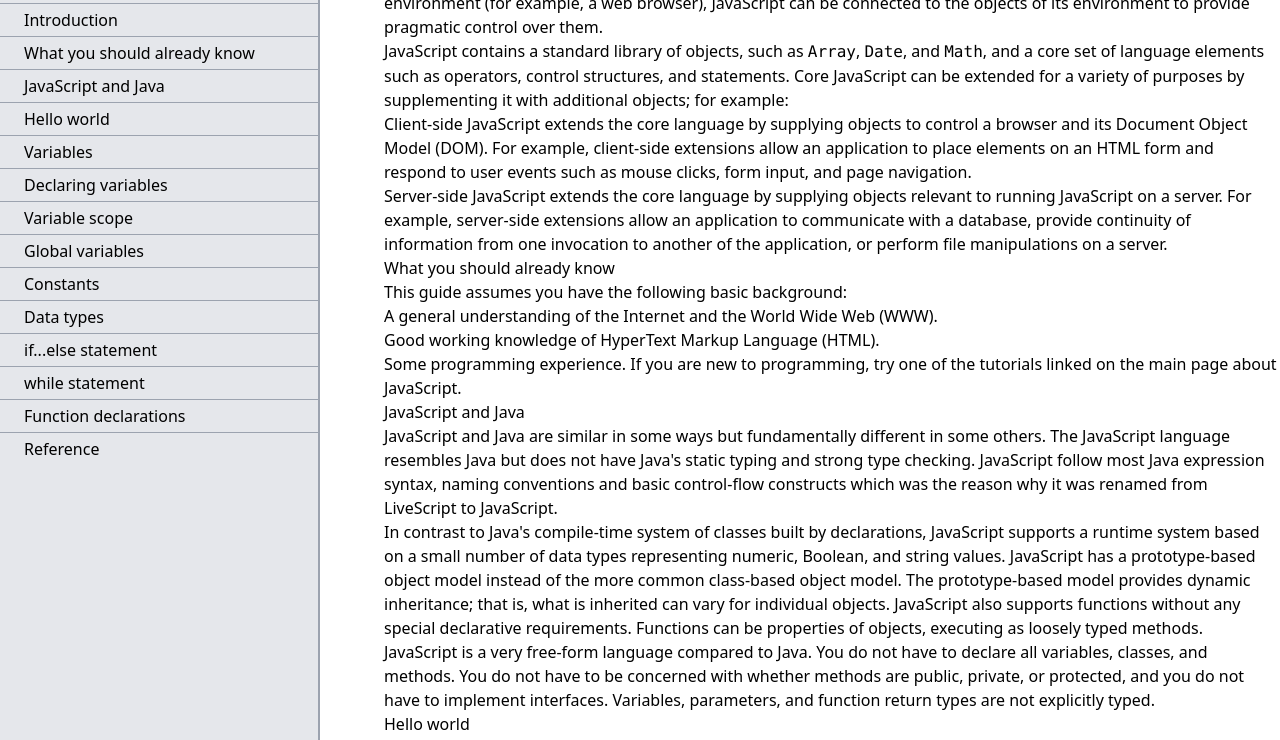
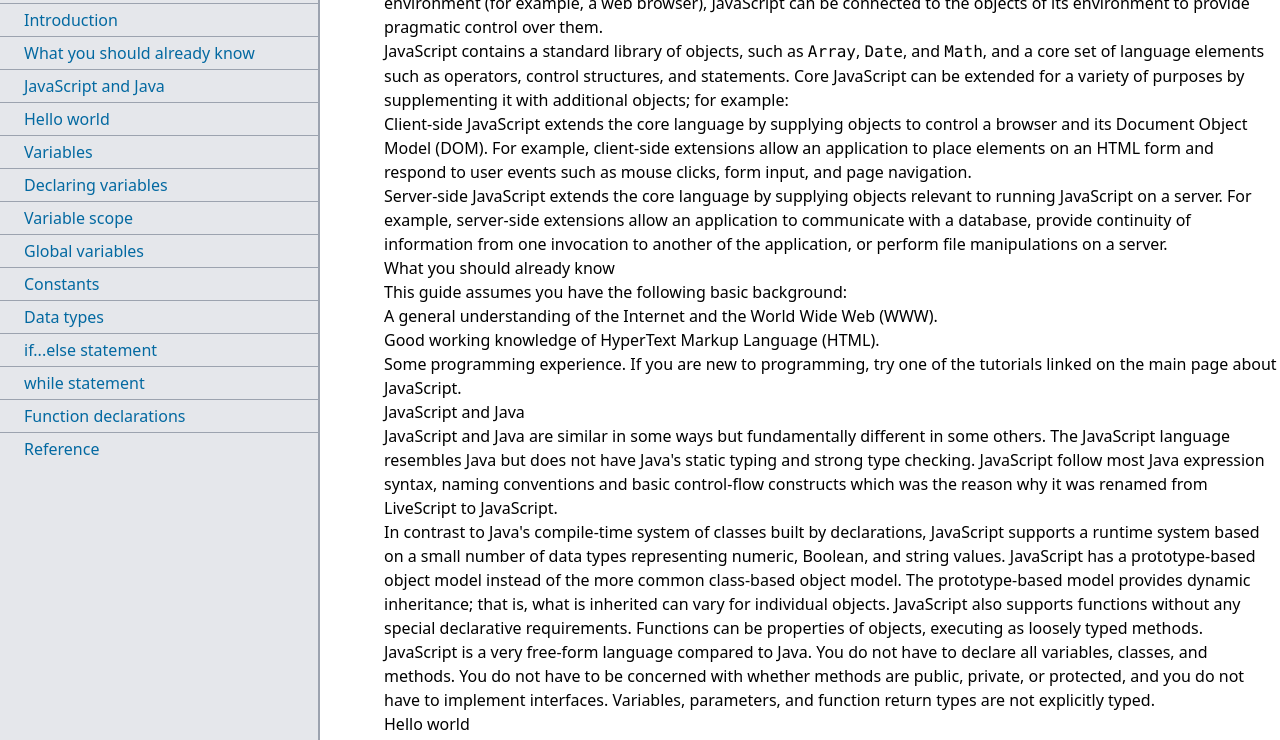
Before and after one commit to kevcomedia/fcc-technical-documentation, a website built with Parcel: page src/index.html in a window 1280 px wide. Shown: the part 57-797 px from the top of the page. Built offline with nearby package versions, Linux system fonts and the light colour scheme.

Commit message:
Add nav link styles

```diff
--- a/src/index.html
+++ b/src/index.html
@@ -12,42 +12,42 @@
         <h1 class="text-3xl font-semibold my-2"><abbr>JS</abbr> Documentation</h1>
       </header>
       <ul class="divide-y divide-solid divide-gray-400 border-y border-gray-400 leading-tight grow md:overflow-y-auto">
-        <li class="px-6 py-1.5"><a class="nav-link" href="#introduction">Introduction</a></li>
+        <li class="px-6 py-1.5"><a class="nav-link text-sky-700 hover:underline focus:underline focus:outline-none focus:ring-2 focus:ring-sky-500 active:text-red-500 active:ring-red-300 visited:text-violet-800" href="#introduction">Introduction</a></li>
         <li class="px-6 py-1.5">
-          <a class="nav-link" href="#what_you_should_already_know"
+          <a class="nav-link text-sky-700 hover:underline focus:underline focus:outline-none focus:ring-2 focus:ring-sky-500 active:text-red-500 active:ring-red-300 visited:text-violet-800" href="#what_you_should_already_know"
             >What you should already know</a
           >
         </li>
         <li class="px-6 py-1.5">
-          <a class="nav-link" href="#javascript_and_java"
+          <a class="nav-link text-sky-700 hover:underline focus:underline focus:outline-none focus:ring-2 focus:ring-sky-500 active:text-red-500 active:ring-red-300 visited:text-violet-800" href="#javascript_and_java"
             >JavaScript and Java</a
           >
         </li>
-        <li class="px-6 py-1.5"><a class="nav-link" href="#hello_world">Hello world</a></li>
-        <li class="px-6 py-1.5"><a class="nav-link" href="#variables">Variables</a></li>
+        <li class="px-6 py-1.5"><a class="nav-link text-sky-700 hover:underline focus:underline focus:outline-none focus:ring-2 focus:ring-sky-500 active:text-red-500 active:ring-red-300 visited:text-violet-800" href="#hello_world">Hello world</a></li>
+        <li class="px-6 py-1.5"><a class="nav-link text-sky-700 hover:underline focus:underline focus:outline-none focus:ring-2 focus:ring-sky-500 active:text-red-500 active:ring-red-300 visited:text-violet-800" href="#variables">Variables</a></li>
         <li class="px-6 py-1.5">
-          <a class="nav-link" href="#declaring_variables"
+          <a class="nav-link text-sky-700 hover:underline focus:underline focus:outline-none focus:ring-2 focus:ring-sky-500 active:text-red-500 active:ring-red-300 visited:text-violet-800" href="#declaring_variables"
             >Declaring variables</a
           >
         </li>
-        <li class="px-6 py-1.5"><a class="nav-link" href="#variable_scope">Variable scope</a></li>
+        <li class="px-6 py-1.5"><a class="nav-link text-sky-700 hover:underline focus:underline focus:outline-none focus:ring-2 focus:ring-sky-500 active:text-red-500 active:ring-red-300 visited:text-violet-800" href="#variable_scope">Variable scope</a></li>
         <li class="px-6 py-1.5">
-          <a class="nav-link" href="#global_variables">Global variables</a>
+          <a class="nav-link text-sky-700 hover:underline focus:underline focus:outline-none focus:ring-2 focus:ring-sky-500 active:text-red-500 active:ring-red-300 visited:text-violet-800" href="#global_variables">Global variables</a>
         </li>
-        <li class="px-6 py-1.5"><a class="nav-link" href="#constants">Constants</a></li>
-        <li class="px-6 py-1.5"><a class="nav-link" href="#data_types">Data types</a></li>
+        <li class="px-6 py-1.5"><a class="nav-link text-sky-700 hover:underline focus:underline focus:outline-none focus:ring-2 focus:ring-sky-500 active:text-red-500 active:ring-red-300 visited:text-violet-800" href="#constants">Constants</a></li>
+        <li class="px-6 py-1.5"><a class="nav-link text-sky-700 hover:underline focus:underline focus:outline-none focus:ring-2 focus:ring-sky-500 active:text-red-500 active:ring-red-300 visited:text-violet-800" href="#data_types">Data types</a></li>
         <li class="px-6 py-1.5">
-          <a class="nav-link" href="#if...else_statement"
+          <a class="nav-link text-sky-700 hover:underline focus:underline focus:outline-none focus:ring-2 focus:ring-sky-500 active:text-red-500 active:ring-red-300 visited:text-violet-800" href="#if...else_statement"
             >if...else statement</a
           >
         </li>
-        <li class="px-6 py-1.5"><a class="nav-link" href="#while_statement">while statement</a></li>
+        <li class="px-6 py-1.5"><a class="nav-link text-sky-700 hover:underline focus:underline focus:outline-none focus:ring-2 focus:ring-sky-500 active:text-red-500 active:ring-red-300 visited:text-violet-800" href="#while_statement">while statement</a></li>
         <li class="px-6 py-1.5">
-          <a class="nav-link" href="#function_declarations"
+          <a class="nav-link text-sky-700 hover:underline focus:underline focus:outline-none focus:ring-2 focus:ring-sky-500 active:text-red-500 active:ring-red-300 visited:text-violet-800" href="#function_declarations"
             >Function declarations</a
           >
         </li>
-        <li class="px-6 py-1.5"><a class="nav-link" href="#reference">Reference</a></li>
+        <li class="px-6 py-1.5"><a class="nav-link text-sky-700 hover:underline focus:underline focus:outline-none focus:ring-2 focus:ring-sky-500 active:text-red-500 active:ring-red-300 visited:text-violet-800" href="#reference">Reference</a></li>
       </ul>
     </nav>
 
```
